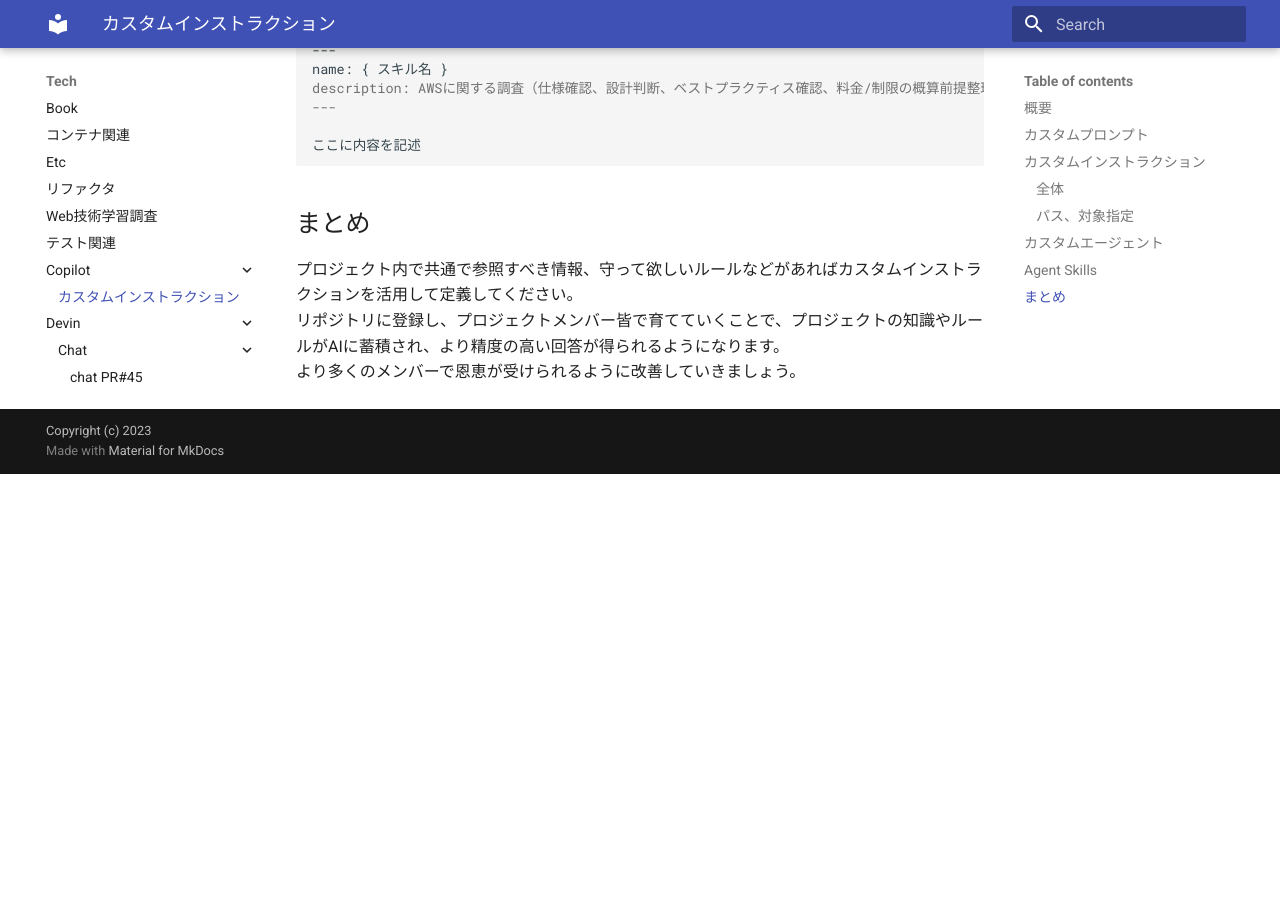
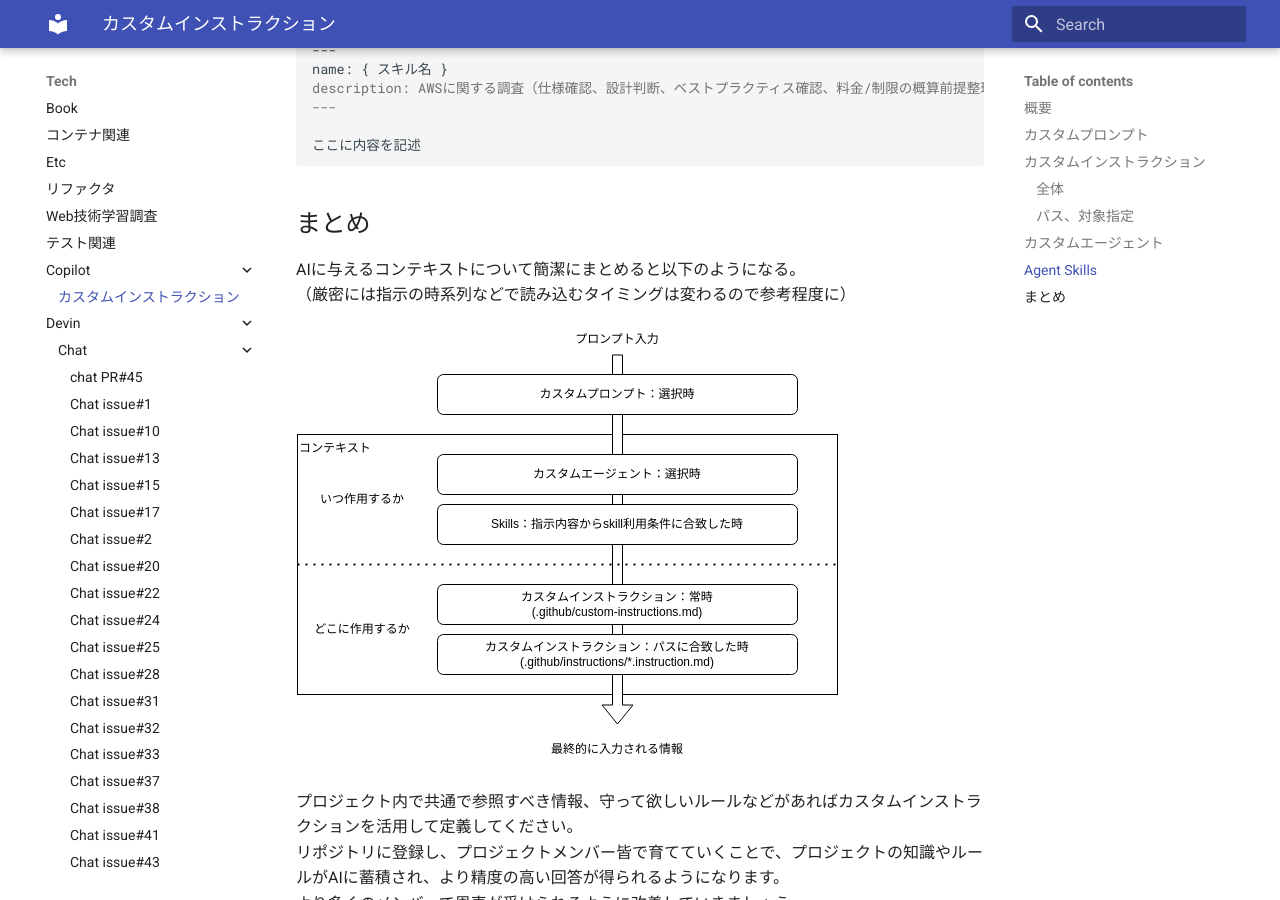
Before and after one commit to kocya-dev/note, an MkDocs documentation site: the page built from docs/tech/copilot/custom-instructions.md, in a window 1280 px wide and 900 px high, scrolled down 2784 px. Built offline with MkDocs 1.6.1 and Material for MkDocs 9.7.7, drawn with Linux system fonts in a browser that asks for light colours; before the commit the page ends 3258 px from its top, so only the background shows below that.

Commit message:
Add context fixture diagram and update custom instructions summary
- Added a new SVG diagram (context-fixture.drawio.svg) to illustrate the context provided to AI.
- Updated the custom instructions documentation to include a concise summary of the context provided to AI, referencing the new diagram.

Co-authored-by: Copilot <copilot@github.com>

```diff
--- a/docs/tech/copilot/custom-instructions.md
+++ b/docs/tech/copilot/custom-instructions.md
@@ -107,6 +107,11 @@ description: AWSに関する調査（仕様確認、設計判断、ベストプ
 
 ## まとめ
 
+AIに与えるコンテキストについて簡潔にまとめると以下のようになる。
+（厳密には指示の時系列などで読み込むタイミングは変わるので参考程度に）
+
+![](./assets/context-fixture.drawio.svg)
+
 プロジェクト内で共通で参照すべき情報、守って欲しいルールなどがあればカスタムインストラクションを活用して定義してください。
 リポジトリに登録し、プロジェクトメンバー皆で育てていくことで、プロジェクトの知識やルールがAIに蓄積され、より精度の高い回答が得られるようになります。
 より多くのメンバーで恩恵が受けられるように改善していきましょう。
```
Also changed, not shown: docs/tech/copilot/assets/context-fixture.drawio.svg (added).
